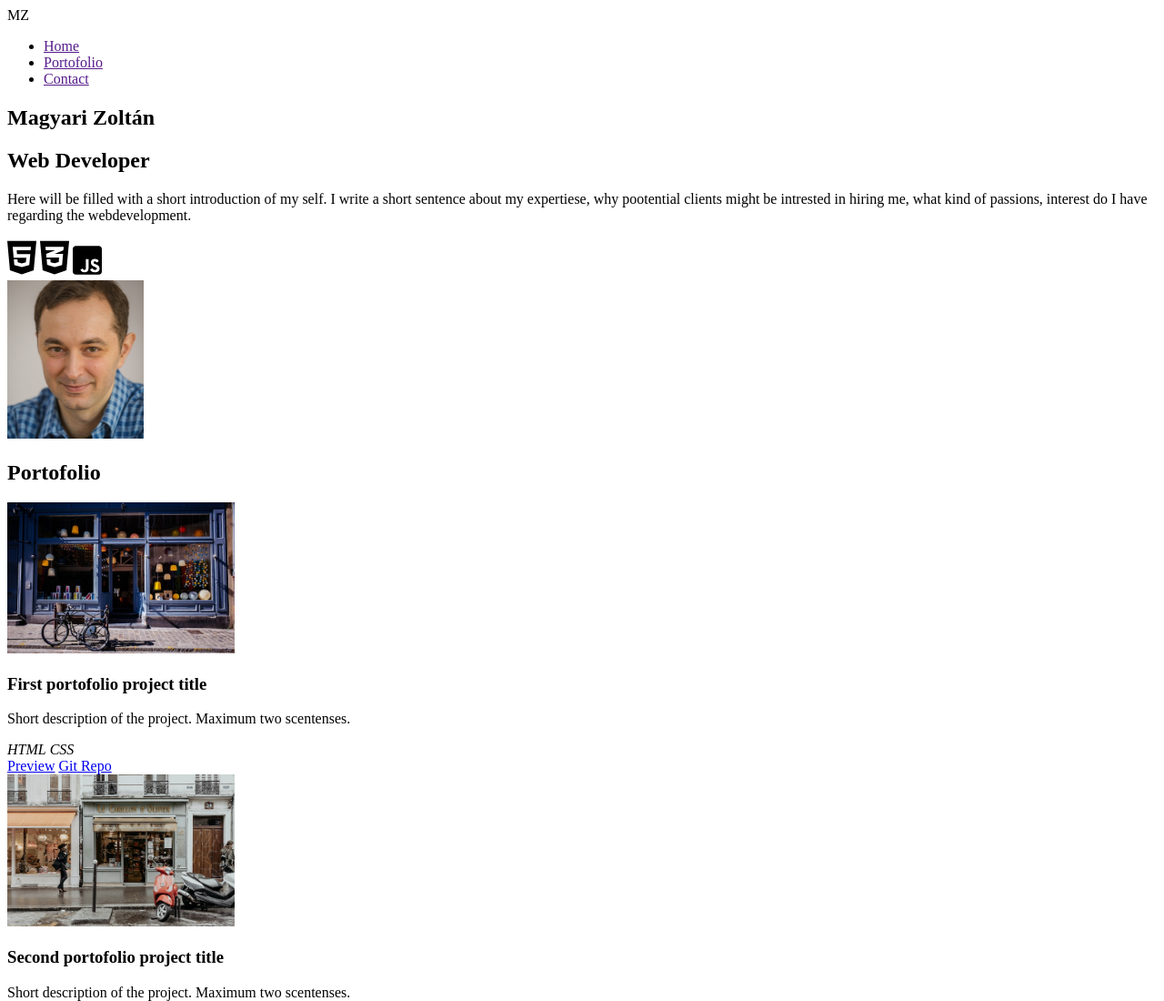
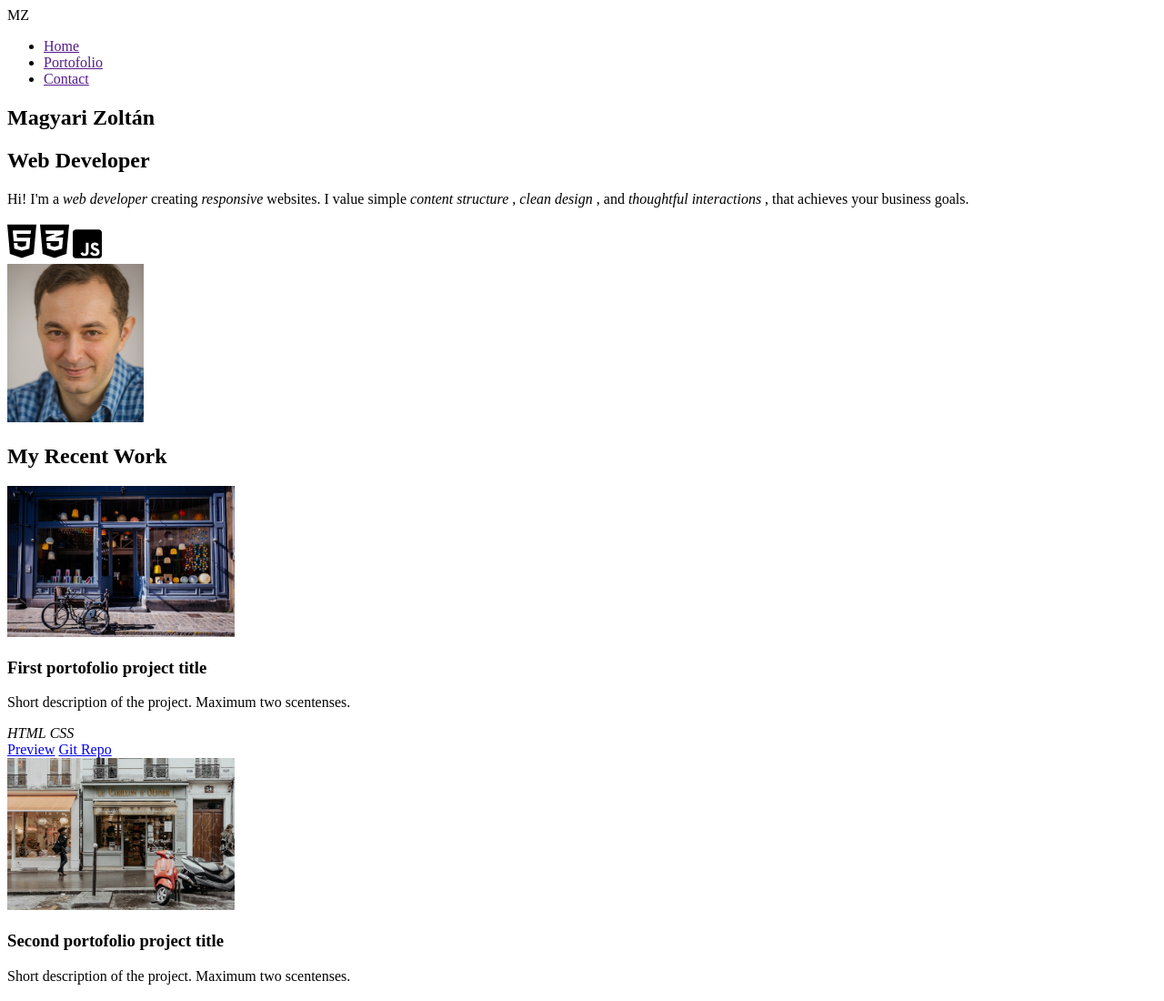
Before and after one commit to devbysp/devbysp.github.io, a plain HTML site: page index.html in a window 1280 px wide. Shown: the top 1100 px of the page at 91% size. Drawn offline with Linux system fonts and the light colour scheme.

Commit message:
Introduction text

```diff
--- a/index.html
+++ b/index.html
@@ -35,10 +35,17 @@
                     <strong>Developer</strong>
                 </h2>
                 <p>
-                    Here will be filled with a short introduction of my self. I
-                    write a short sentence about my expertiese, why pootential
-                    clients might be intrested in hiring me, what kind of
-                    passions, interest do I have regarding the webdevelopment.
+                    Hi! I'm a
+                    <em>web developer</em>
+                    creating
+                    <em>responsive</em>
+                    websites. I value simple
+                    <em>content structure</em>
+                    ,
+                    <em>clean design</em>
+                    , and
+                    <em>thoughtful interactions</em>
+                    , that achieves your business goals.
                 </p>
                 <div class="technology-icons">
                     <img src="./icons/html5.svg" alt="html icon" />
@@ -53,7 +60,7 @@
             </section>
 
             <section>
-                <h2>Portofolio</h2>
+                <h2>My Recent Work</h2>
                 <div class="portofolio-container">
                     <article class="portofolio-project">
                         <img
```
